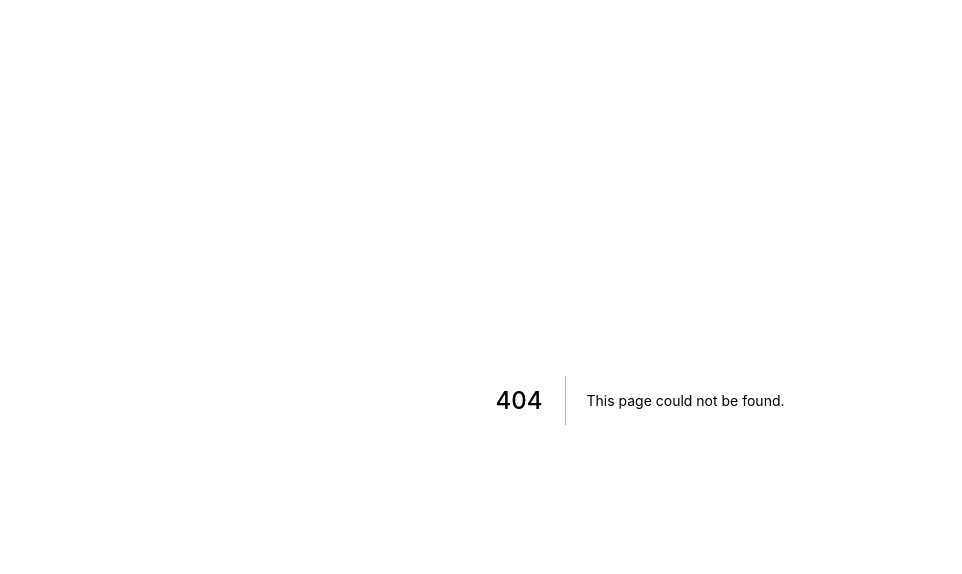
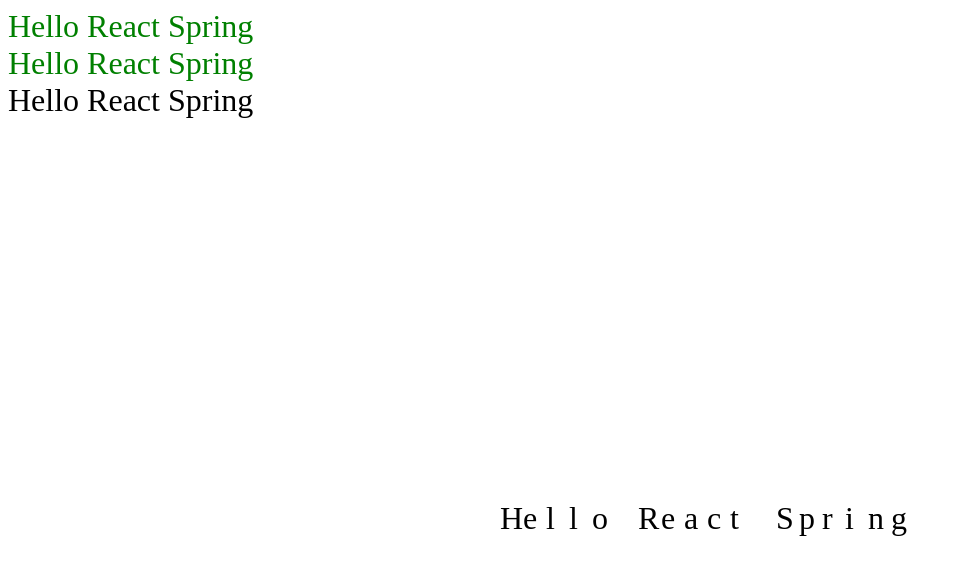
Before and after one commit to hyuma0309/React-Test, a Next.js app: page /spring in a window 1280 px wide. Before the commit this address had no page. Shown: the top 574 px of the page, without its empty margins (0-962 px from the left). Built offline with nearby package versions, Linux system fonts and the light colour scheme.

Commit message:
react-spring動作確認

```diff
--- /dev/null
+++ b/src/components/reactSpring/SampleSprings.tsx
@@ -0,0 +1,28 @@
+import React, { VFC } from "react";
+import { animated, config, useSprings } from "react-spring";
+
+const SampleSprings: VFC = () => {
+  const msg = "Hello React Spring";
+  const [springs, set] = useSprings(msg.length, () => ({
+    fontSize: "24pt",
+  }));
+  return (
+    <div style={{ fontSize: "24pt" }}>
+      {springs.map((item, idx) => (
+        <animated.span
+          onMouseEnter={(e) =>
+            set((i) => (i === idx ? { fontSize: "48pt" } : {}))
+          }
+          onMouseLeave={(e) =>
+            set((i) => (i === idx ? { fontSize: "24pt" } : {}))
+          }
+          style={{ verticalAlign: "top", ...item }}
+        >
+          {msg[idx]}
+        </animated.span>
+      ))}
+    </div>
+  );
+};
+
+export default SampleSprings;
--- /dev/null
+++ b/src/components/reactSpring/SampleTrail.tsx
@@ -0,0 +1,31 @@
+import React, { VFC, useState } from "react";
+import { animated, config, useTrail } from "react-spring";
+
+const SampleTrail = () => {
+  const msg = "Hello React Spring";
+  const [{ x, y }, setXY] = useState({ x: 500, y: 500 });
+  const trails = useTrail(msg.length, {
+    //    config: config.wobbly,
+    config: config.gentle,
+    left: `${x}px`,
+    top: `${y}px`,
+    position: "absolute",
+  });
+  return (
+    <div
+      style={{ width: "100%", height: 1000, fontSize: "24pt" }}
+      onMouseMove={(e) => {
+        e.persist();
+        setXY({ x: e.clientX, y: e.clientY });
+      }}
+    >
+      {trails.map((trail, idx) => (
+        <animated.span style={{ ...trail, paddingLeft: idx * 23 }}>
+          {msg[idx]}
+        </animated.span>
+      ))}
+    </div>
+  );
+};
+
+export default SampleTrail;
--- a/src/pages/index.tsx
+++ b/src/pages/index.tsx
@@ -1,6 +1,6 @@
 import React, { FC } from 'react';
 import Top from '../components/Top';
-import Spring from '../components/Spring';
+import Spring from '../components/reactSpring/Spring';
 
 
 const MyApp: React.FC = () => {
--- /dev/null
+++ b/src/pages/spring.tsx
@@ -0,0 +1,16 @@
+import React from "react";
+import SampleSprings from "../components/reactSpring/SampleSprings";
+import SampleTrail from "../components/reactSpring/SampleTrail";
+import Spring from "../components/reactSpring/Spring";
+
+const pageSpring: React.FC = () => {
+  return (
+    <div>
+      <Spring />
+      <SampleSprings />
+      <SampleTrail />
+    </div>
+  );
+};
+
+export default pageSpring;
```
Also changed, not shown: src/components/reactSpring/SampleChain.tsx (added, +45 -0 lines), src/components/reactSpring/Spring.tsx (renamed from src/components/Spring.tsx, +5 -2 lines).
